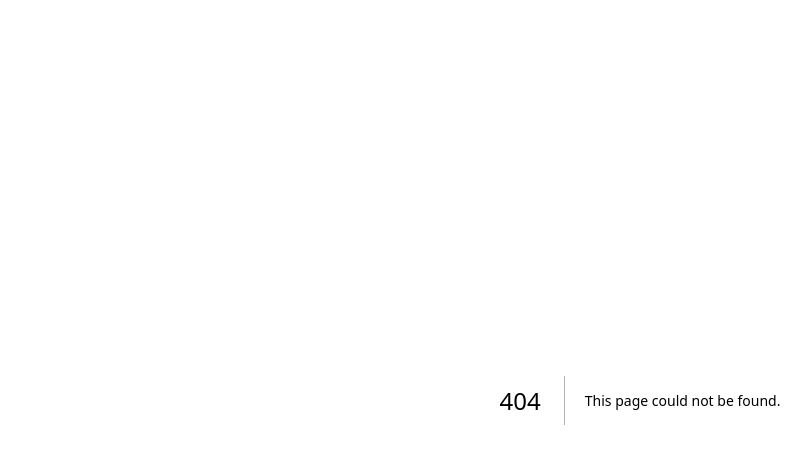
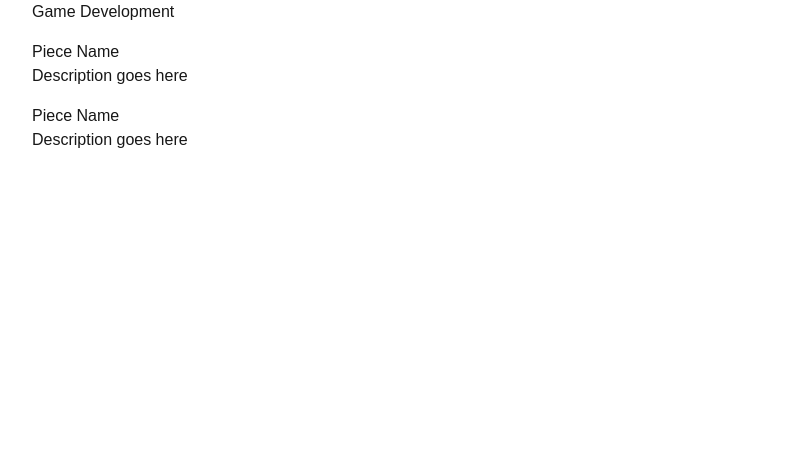
Before and after one commit to gracieArmour/Portfolio, a Next.js app in the folder portfolio_app/: page /games in a window 1280 px wide. Before the commit this address had no page. Shown: the top 464 px of the page, without its empty margins (0-811 px from the left). Built offline with nearby package versions, Linux system fonts and the light colour scheme.

Commit message:
Created games and web pages, started skeleton for games

```diff
--- /dev/null
+++ b/portfolio_app/app/games/page.tsx
@@ -0,0 +1,23 @@
+export default function Games() {
+    const data = [
+        {id:1,name:"Piece Name",desc:"Description goes here",demo:"gamedemocomponent"},
+        {id:1,name:"Piece Name",desc:"Description goes here",demo:"gamedemocomponent"}
+    ];
+
+    return (
+        <main className="px-[2em]">
+            <h1>Game Development</h1>
+            <ul>
+                {data.map((entry) => {
+                    return (
+                        <div key={entry.id} className="my-[1em]">
+                            <h2>{entry.name}</h2>
+                            <component/>
+                            <p>{entry.desc}</p>
+                        </div>
+                    )
+                })}
+            </ul>
+        </main>
+    )
+}
--- /dev/null
+++ b/portfolio_app/app/web/page.tsx
@@ -0,0 +1,7 @@
+export default function Web() {
+  return (
+    <main>
+
+    </main>
+  )
+}
```
